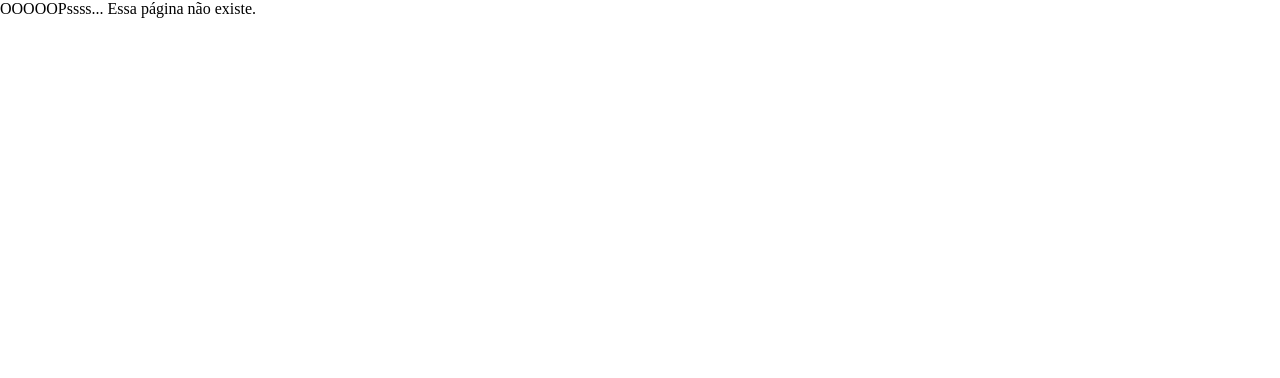
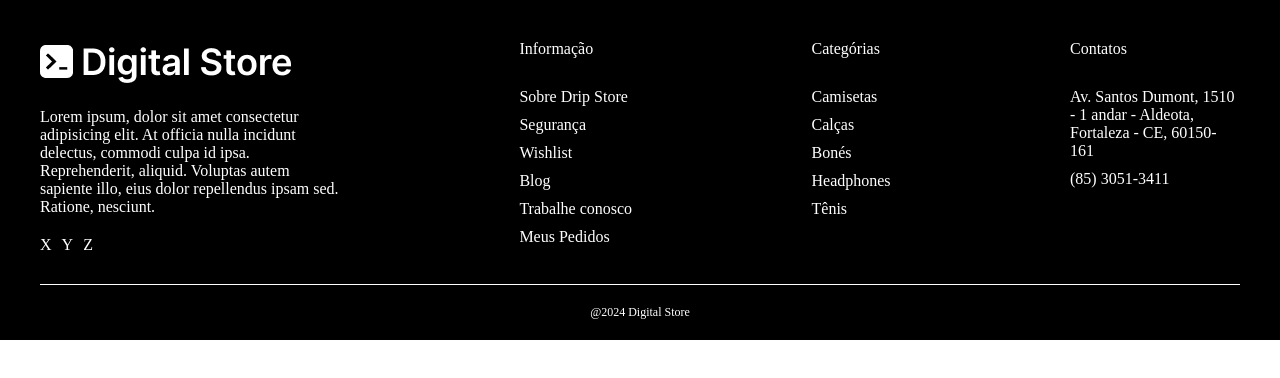
Before and after one commit to adryeldeev/GT-Desafio, a React (Vite) app: page /footer in a window 1280 px wide. Shown: the top 378 px of the page. Built offline with nearby package versions, Linux system fonts and the light colour scheme.

Commit message:
Inicio da criação do Footer

```diff
--- a/src/Components/Footer/Footer.css
+++ b/src/Components/Footer/Footer.css
@@ -0,0 +1,46 @@
+.container{
+    background-color: black;
+    color: white;
+    padding: 40px 40px 10px 40px;
+}
+
+.container-info {
+    display: flex;
+    justify-content: space-between;
+    margin-bottom: 30px;
+}
+
+.descricao {
+    width: 300px;
+    margin: 20px 0;
+}
+
+hr {
+    margin-top: 10px;
+    height: 1px;
+    border: none;
+    background-color: white;
+}
+
+.copyright{
+    text-align: center;
+    margin: 20px 0 10px 0;
+    font-size: 12px;
+}
+
+.icones {
+    display: flex;
+    gap:10px;
+}
+
+.informacoes {
+    display: flex;
+    flex-direction: column;
+    gap:10px;
+    margin-top: 30px;
+}
+
+.endereco {
+    width: 170px;
+
+}
--- a/src/Components/Footer/Footer.jsx
+++ b/src/Components/Footer/Footer.jsx
@@ -0,0 +1,53 @@
+import './Footer.css'
+
+const Footer = () => {
+    return (
+        <div className='container'>
+            <div className='container-info'>
+                <div className='sobre'>
+                    <img src="src\assets\logo.png" alt="" />
+                    <p className='descricao'>Lorem ipsum, dolor sit amet consectetur adipisicing elit. At officia nulla incidunt delectus, commodi culpa id ipsa. Reprehenderit, aliquid. Voluptas autem sapiente illo, eius dolor repellendus ipsam sed. Ratione, nesciunt.</p>
+                    <div className='icones'>
+                        <p>X</p>
+                        <p>Y</p>
+                        <p>Z</p>
+                    </div>
+                </div>
+                <div>
+                    <p>Informação</p>
+                    <div className='informacoes'>
+                        <p>Sobre Drip Store</p>
+                        <p>Segurança</p>
+                        <p>Wishlist</p>
+                        <p>Blog</p>
+                        <p>Trabalhe conosco</p>
+                        <p>Meus Pedidos</p>
+                    </div>
+                </div>
+                <div>
+                    <p>Categórias</p>
+                    <div className='informacoes'>
+                        <p>Camisetas</p>
+                        <p>Calças</p>
+                        <p>Bonés</p>
+                        <p>Headphones</p>
+                        <p>Tênis</p>
+                    </div>
+                </div>
+                <div>
+                    <p>Contatos</p>
+                    <div className='informacoes'>
+                        <div className='endereco'>
+                            <p>Av. Santos Dumont, 1510 - 1 andar - Aldeota, Fortaleza - CE, 60150-161</p>
+                        </div>
+                        <p>(85) 3051-3411</p>
+                    </div>
+                </div>
+            </div>
+            <hr />
+            <p className='copyright'>@2024 Digital Store</p>
+        </div>
+    );
+}
+
+export default Footer;
--- a/src/Routes/Routes.jsx
+++ b/src/Routes/Routes.jsx
@@ -1,12 +1,13 @@
-import React from "react";
 import { BrowserRouter, Route, Routes } from "react-router-dom";
 import Home from "../Pages/HomePage/Home";
 import NoPage from "../NoPage";
+import Footer from "../Components/Footer/Footer";
 
 const Rotas = () => {
   return (
     <BrowserRouter>
       <Routes>
+        <Route path="/footer" element={<Footer />} />
         <Route path="/" element={<Home />} />
         <Route path="*" element={<NoPage />} />
       </Routes>
```
Also changed, not shown: src/assets/logo.png (added).
